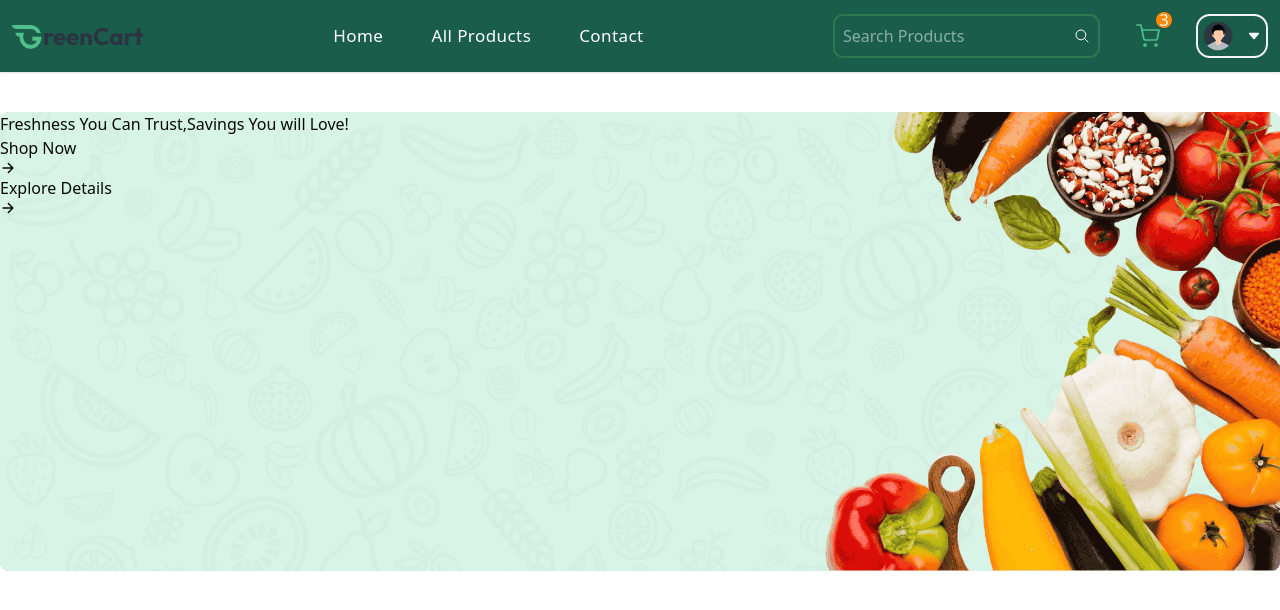
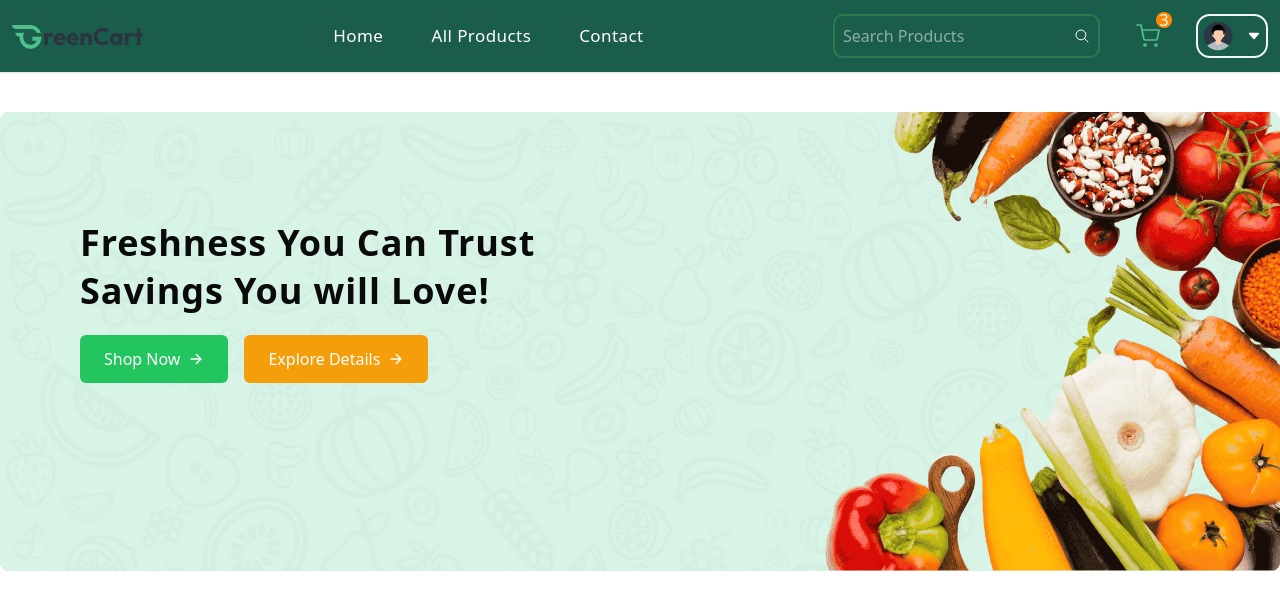
Before and after one commit to Saifullah-Afridi/xyz, a React (Vite) app in the folder client/: page / in a window 1280 px wide. Shown: the top 610 px of the page. Built offline with nearby package versions, Linux system fonts and the light colour scheme.

Commit message:
hero section done

```diff
--- a/client/src/components/ui/customComponents/HeroSection.jsx
+++ b/client/src/components/ui/customComponents/HeroSection.jsx
@@ -16,18 +16,20 @@ const HeroSection = () => {
         alt="website banner image for mobile"
         className="md:hidden  w-full"
       />
-      <div className=" absolute inset-0 ">
-        <h1>Freshness You Can Trust,Savings You will Love!</h1>
-        <div>
-          <Link>
-            Shop Now
-            <span>
+      <div className=" absolute inset-0 flex flex-col justify-end md:justify-center md:pl-20 pb-20 items-center md:items-start w-full ">
+        <h1 className=" text-2xl sm:text-4xl font-semibold  sm:font-bold sm:leading-12 sm:tracking-wide sm:max-w-[550px] w-full  text-center  sm:text-left  ">
+          Freshness You Can Trust Savings You will Love!
+        </h1>
+        <div className="flex space-x-4 mt-5">
+          <Link className="group flex items-center bg-[#22c55e] hover:bg-[#16a34a]  text-white rounded-sm px-4 sm:px-6 sm:py-3 py-2 ">
+            <span>Shop Now</span>
+            <span className="ml-2 group-hover:translate-x-1 transition-all duration-100 ease-in-out">
               <IoArrowForward />
             </span>
           </Link>
-          <Link>
-            Explore Details
-            <span>
+          <Link className=" group flex items-center bg-[#f59e0b] hover:bg-[#d97706]  px-4 sm:px-6 sm:py-3 py-2 text-white rounded-sm ">
+            <span>Explore Details</span>
+            <span className="ml-2 group-hover:translate-x-1 transition-all duration-100 ease-in-out">
               <IoArrowForward />
             </span>
           </Link>
--- a/client/src/pages/Home.jsx
+++ b/client/src/pages/Home.jsx
@@ -3,7 +3,7 @@ import HeroSection from "../components/ui/customComponents/HeroSection";
 
 const Home = () => {
   return (
-    <div className="custom-container mt-10">
+    <div className="custom-container sm:mt-10 mt-2">
       <HeroSection />
     </div>
   );
```
